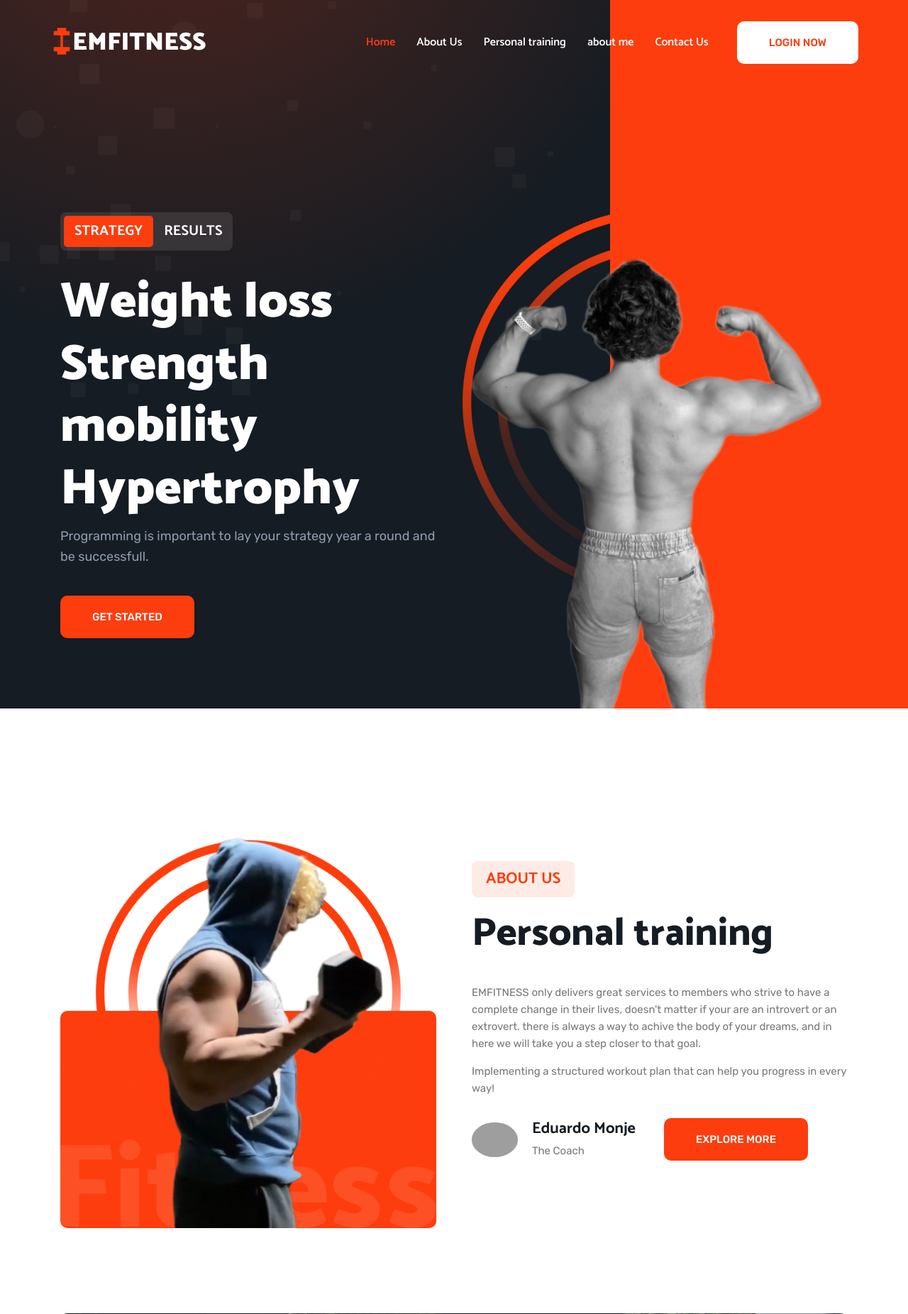
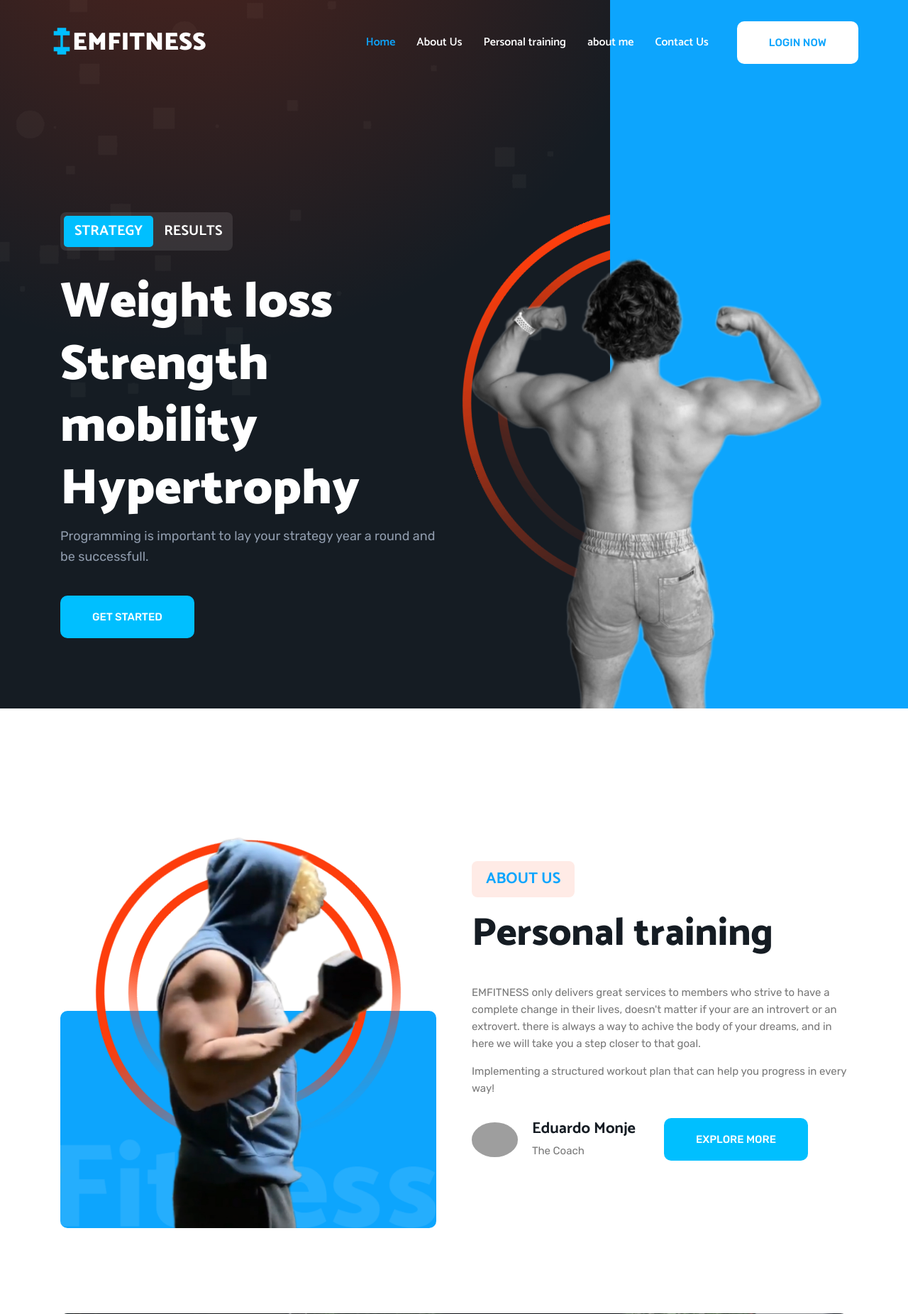
Before and after one commit to Goldnboy26/EMFITNESS, a PHP site: page / in a window 1280 px wide. Shown: the top 1851 px of the page at 71% size. Run offline with PHP 8.4, Linux system fonts and the light colour scheme; grey boxes are pictures that could not be loaded.

Commit message:
playing w colors

```diff
--- a/assets/css/style.css
+++ b/assets/css/style.css
@@ -29,7 +29,7 @@
   --sonic-silver: hsl(0, 0%, 47%);
   --cadet-gray: hsl(214, 15%, 62%);
   --light-gray: hsl(0, 0%, 80%);
-  --coquelicot: hsl(12, 98%, 52%);
+  --coquelicot: hsl(202, 98%, 52%);
   --gainsboro: hsl(0, 0%, 88%);
   --white_20: hsl(0, 0%, 100%, 0.2);
   --white_10: hsl(0, 0%, 100%, 0.1);
@@ -228,7 +228,7 @@ body {
 }
 
 .btn-primary {
-  background-color: var(--coquelicot);
+  background-color: deepskyblue;
   color: var(--white);
 }
 
@@ -379,7 +379,7 @@ body {
 }
 
 .logo ion-icon {
-  color: var(--coquelicot);
+  color: deepskyblue;
   font-size: 40px;
   transform: rotate(90deg) translate(-2px, -5px);
 }
@@ -483,7 +483,7 @@ body {
 
 .hero-subtitle .strong {
   display: inline-block;
-  background-color: var(--coquelicot);
+  background-color: deepskyblue;
   padding: 2px 15px;
   margin-inline-end: 15px;
   border-radius: var(--radius-5);
```
